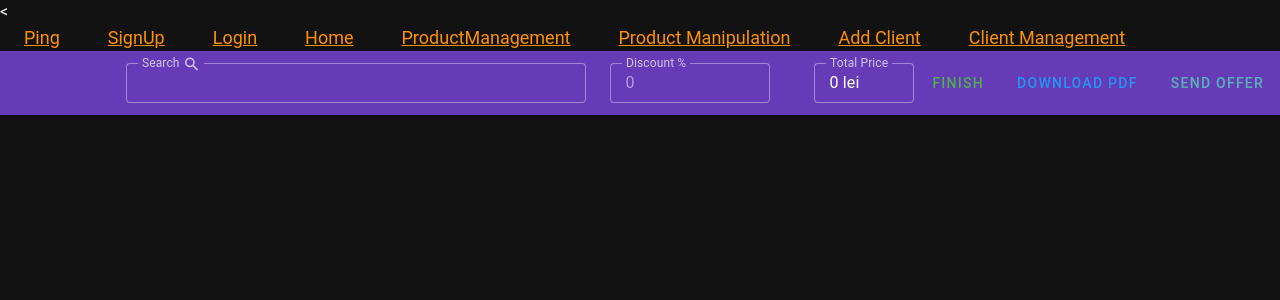
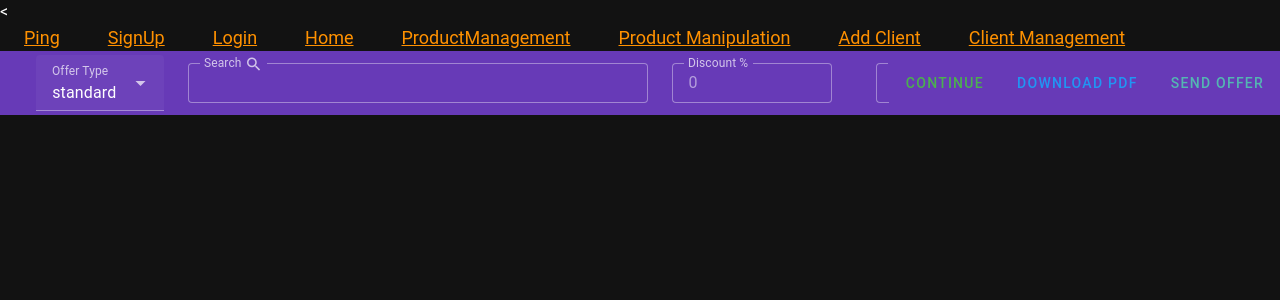
Before and after one commit to rameshiCode/hvac_sales, a Vue app in the folder vue-project/: page /product-selection/1/1/1/1 in a window 1280 px wide. Shown: the top 300 px of the page. Built offline with nearby package versions, Linux system fonts and the light colour scheme; no server answers.

Commit message:
import export

```diff
--- a/vue-project/src/components/ProductManagement.vue
+++ b/vue-project/src/components/ProductManagement.vue
@@ -28,7 +28,7 @@
         const formData = new FormData();
         formData.append('file', file);
 
-        apiClient.post(`${this.$apiUrl}/import`, formData, {
+        apiClient.post('/import', formData, {
           headers: {
             'Content-Type': 'multipart/form-data'
           }
--- a/vue-project/src/components/ProductSelection.vue
+++ b/vue-project/src/components/ProductSelection.vue
@@ -3,6 +3,15 @@
     <v-toolbar color="deep-purple accent-3" dark fixed app>
       <!-- Toolbar Content -->
       <v-spacer></v-spacer>
+      <v-col sm="12" md="6" lg="auto">
+        <v-select
+          v-model="selectedOfferType"
+          :items="offerTypes"
+          label="Offer Type"
+          hide-details
+          dense
+        ></v-select>
+      </v-col>
       <v-col sm="12" md="6" lg="auto">
         <v-text-field
           v-model="search"
@@ -12,6 +21,7 @@
           density="compact"
           class="no-arrows"
           persistent-placeholder
+          @input="searchProducts"
         >
           <template v-slot:label>
             <span class="custom-label">
@@ -52,7 +62,7 @@
         </v-col>
       </v-toolbar-title>
       <div style="display: flex; align-items: center;">
-        <v-btn color="green" @click="finishOffer">Finish</v-btn>
+        <v-btn color="green" @click="continueOffer">Continue</v-btn>
       </div>
       <div style="display: flex; align-items: center;">
         <v-btn color="primary" @click="downloadPDF">Download PDF</v-btn>
@@ -162,9 +172,6 @@
   </div>
 </template>
 
-
-
-
 <script>
 import axios from 'axios';
 
@@ -176,6 +183,8 @@ export default {
       search: '',
       overallDiscount: '',
       totalPrice: 0,
+      selectedOfferType: 'standard',
+      offerTypes: ['standard', 'comfort', 'premium'],
       headers: [
         { title: 'Product Name', value: 'name', align: 'start', sortable: true },
         { title: 'Quantity', value: 'quantity', align: 'center', sortable: false },
@@ -270,6 +279,16 @@ methods: {
       console.log("Main Products:", this.mainProducts);
       console.log("Complementary Products:", this.complementaryProducts);
     },
+    searchProducts() {
+      const searchLower = this.search.toLowerCase();
+      const filtered = this.products.filter(product =>
+        product.name.toLowerCase().includes(searchLower) ||
+        (product.category && product.category.toLowerCase().includes(searchLower)) ||
+        (product.subcategory && product.subcategory.toLowerCase().includes(searchLower))
+      );
+      this.mainProducts = filtered.filter(product => product.subcategory.toLowerCase() === 'main');
+      this.complementaryProducts = filtered.filter(product => product.subcategory.toLowerCase() !== 'main');
+    },
     updateTotalPrice() {
       this.totalPrice = this.products.reduce((acc, item) => {
         item.pretTotal = (item.price * item.quantity).toFixed(2);
@@ -321,36 +340,45 @@ methods: {
           alert('There was an error downloading the PDF. Please try again.');
       });
     },
-  finishOffer() {
-    console.log("Finishing offer with totalPrice:", this.totalPrice);
+    continueOffer() {
       const url = `${this.$apiUrl}/offers`;
       const offerData = {
         clientId: this.clientId,
+        offerType: this.selectedOfferType,
         products: this.products.filter(p => p.quantity > 0),
         totalPrice: this.totalPrice,
         finalPrice: this.totalPrice
       };
 
-    console.log("Sending offer data:", offerData);
-
       axios.post(url, offerData)
         .then(response => {
-        alert('Offer saved successfully!');
+          alert(`${this.selectedOfferType} offer saved successfully!`);
+          const nextOfferType = this.getNextOfferType(this.selectedOfferType);
+          if (nextOfferType) {
+            this.selectedOfferType = nextOfferType;
+            this.loadProducts();
+          } else {
             this.$router.push({
               name: 'ClientDetails',
               params: { clientId: this.clientId },
               query: { totalPrice: this.totalPrice }
             });
+          }
         })
         .catch(error => {
-        console.error('Error saving the offer:', error);
-        alert('There was an error saving the offer. Please try again.');
+          console.error(`Error saving the ${this.selectedOfferType} offer:`, error);
+          alert(`There was an error saving the ${this.selectedOfferType} offer. Please try again.`);
         });
+    },
+    getNextOfferType(currentOfferType) {
+      const currentIndex = this.offerTypes.indexOf(currentOfferType);
+      if (currentIndex >= 0 && currentIndex < this.offerTypes.length - 1) {
+        return this.offerTypes[currentIndex + 1];
+      }
+      return null;
     }
   }
-
-}
-
+};
 </script>
 
 <style>
```
Lines whose indentation alone changed are shown as unchanged.
